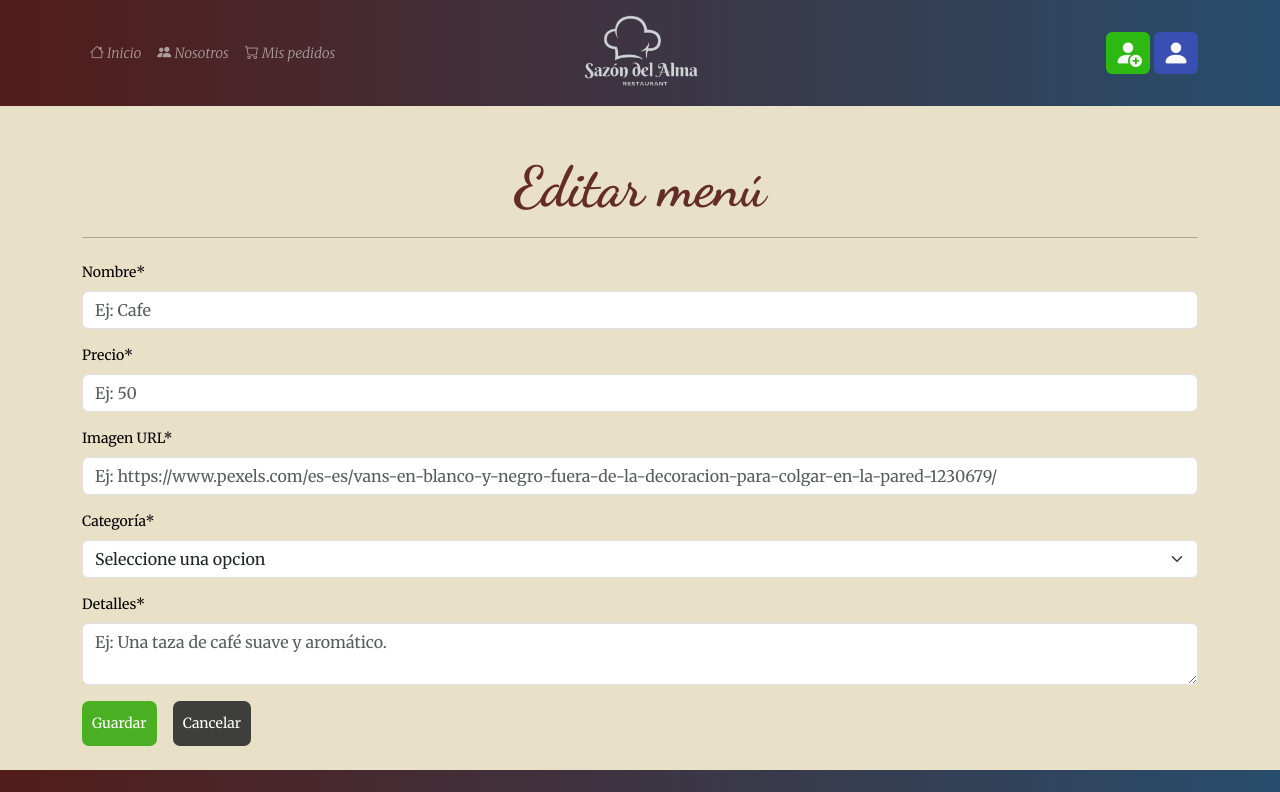
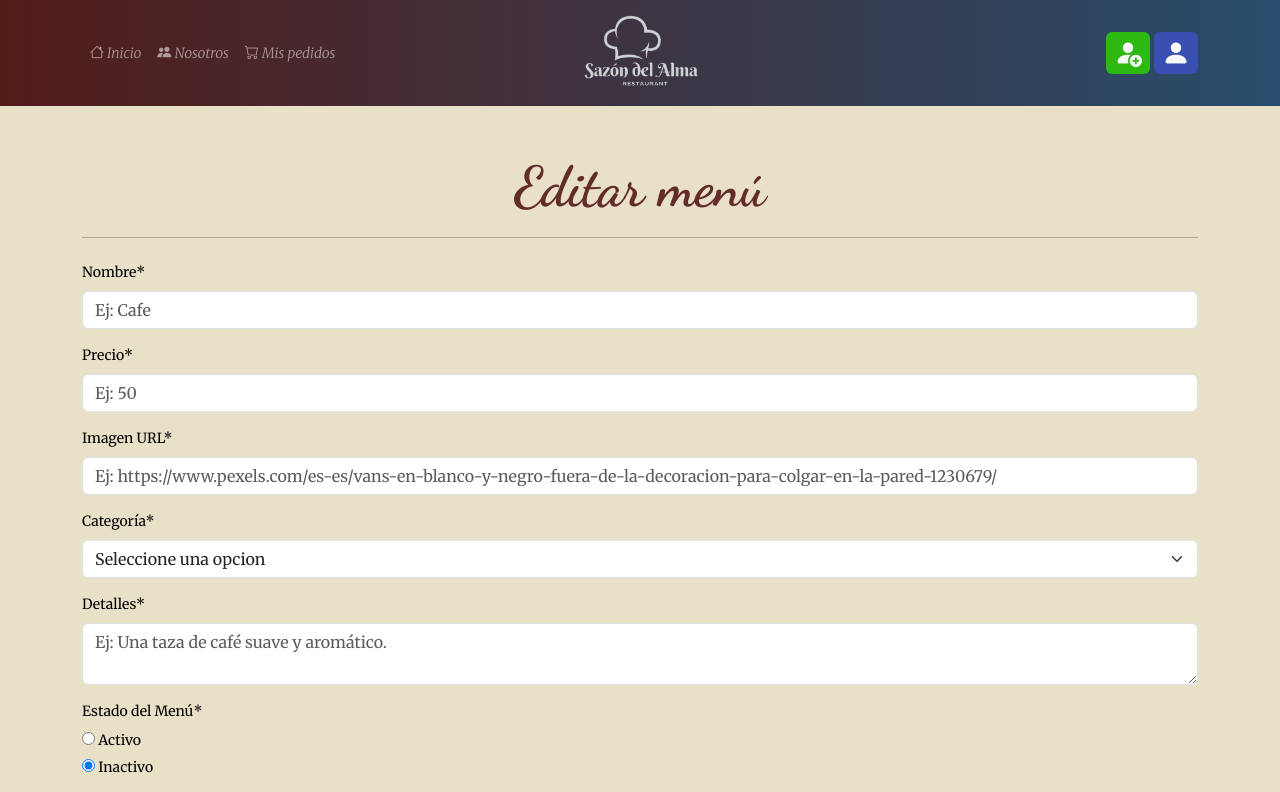
Before and after one commit to SheylaAstorga/RestaurantePF-Frontend, a React (Vite) app: page /administrador/editar/1 in a window 1280 px wide. Shown: the top 792 px of the page. Built offline with nearby package versions, Linux system fonts and the light colour scheme.

Commit message:
añadimos el input de estado del producto

```diff
--- a/src/components/paginaAdministrador/FormularioMenu.jsx
+++ b/src/components/paginaAdministrador/FormularioMenu.jsx
@@ -82,7 +82,7 @@ const FormularioMenu = ({ editar, titulo }) => {
             <Form className="my-4"
                 onSubmit={handleSubmit(productoValidado)}
             >
-                <Form.Group className="mb-3" controlId="formNombreProdcuto">
+                <Form.Group className="mb-3" controlId="formNombre">
                     <Form.Label>Nombre*</Form.Label>
                     <Form.Control
                         type="text"
@@ -168,7 +168,7 @@ const FormularioMenu = ({ editar, titulo }) => {
                         {errors.categoria?.message}
                     </Form.Text>
                 </Form.Group>
-                <Form.Group className="mb-3" controlId="formImagen">
+                <Form.Group className="mb-3" controlId="formDetalle">
                     <Form.Label>Detalles*</Form.Label>
                     <Form.Control
                         type="text"
@@ -192,6 +192,38 @@ const FormularioMenu = ({ editar, titulo }) => {
                         {errors.detalle?.message}
                     </Form.Text>
                 </Form.Group>
+                <Form.Group className="mb-3" controlId="formEstado">
+                    <Form.Label>Estado del Menú*</Form.Label>
+                    <Controller
+                        name="estado"
+                        control={control}
+                        defaultValue={false}
+                        render={({ field }) => (
+                            <div className="d-flex w-100 flex-column">
+                                <label>
+                                    <input
+                                        type="radio"
+                                        value={true}
+                                        onChange={() => field.onChange(true)}
+                                        checked={field.value === true}
+                                    /> Activo
+                                </label>
+                                <label>
+                                    <input
+                                        type="radio"
+                                        value={false}
+                                        className="mt-2"
+                                        onChange={() => field.onChange(false)}
+                                        checked={field.value === false}
+                                    /> Inactivo
+                                </label>
+                            </div>
+                        )}
+                    />
+                    <Form.Text className="text-danger">
+                        {errors.estado?.message}
+                    </Form.Text>
+                </Form.Group>
                 <div className="div-confirmar justify-content-between">
                     <button type="submit" className="boton-formulario-admin confirmar">
                         Guardar
```
